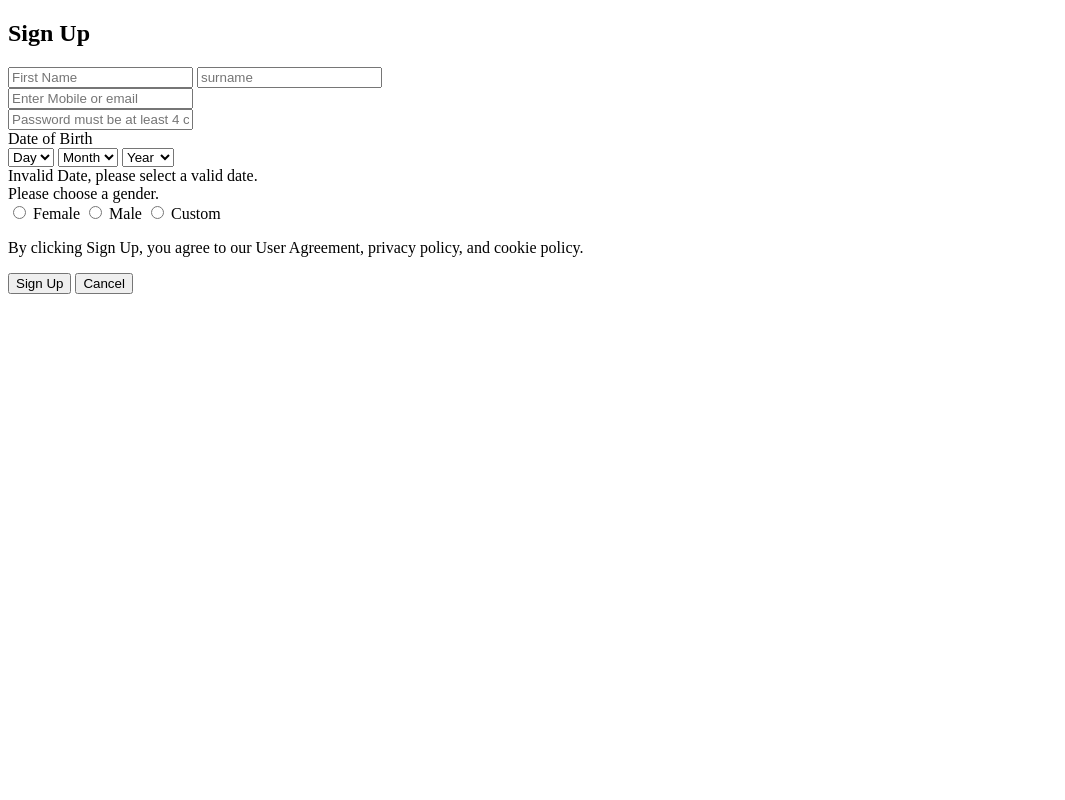
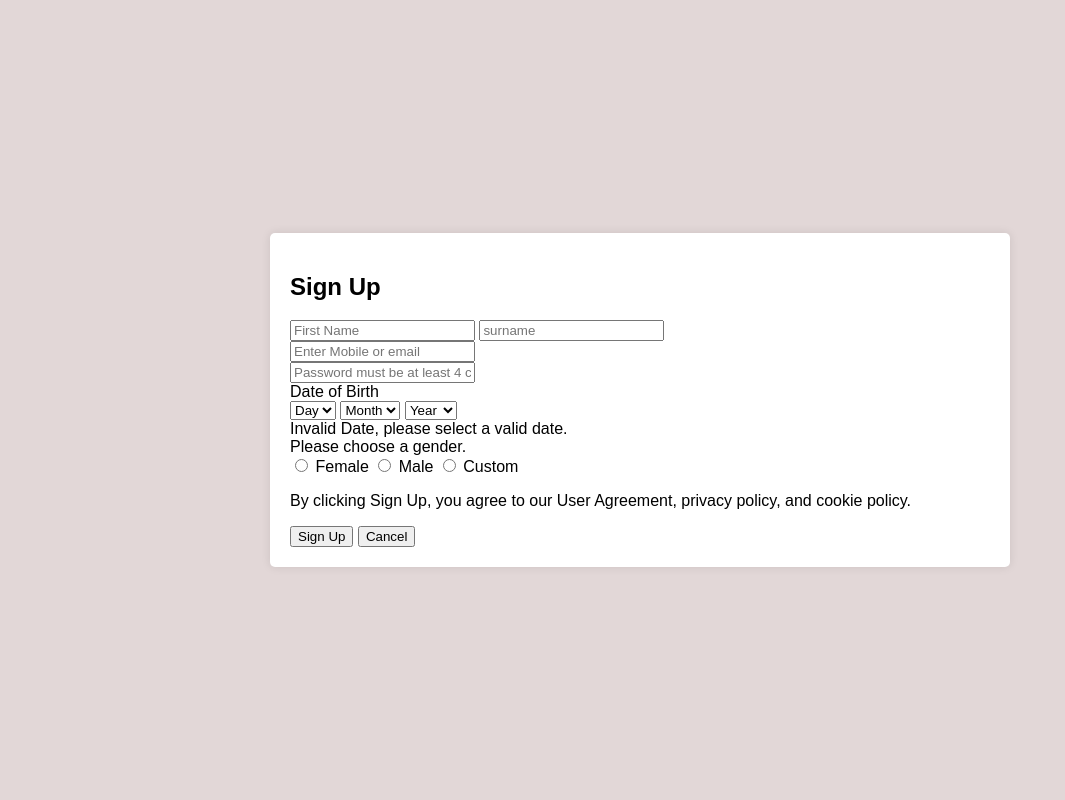
Before and after one commit to RoknuzzamanRokon/portfolio_short_project_for_AsthaIT, a Flask app: page /signup in a window 1280 px wide. Shown: the whole page, without its empty margins (0-1065 px from the left). Run offline with Flask 3, Linux system fonts and the light colour scheme.

Commit message:
Add static file for style.

```diff
--- /dev/null
+++ b/signUp_project_with_flask/static/styles.css
@@ -0,0 +1,19 @@
+body {
+    font-family: Arial, Helvetica, sans-serif;
+    background-color: #e2d7d7;
+    margin: 0;
+    padding: 0;
+    display: flex;
+    justify-content: center;
+    align-items: center;
+    height: 100vh;
+}
+
+.container {
+    width: 700px;
+    background-color: #fff;
+    padding: 20px;
+    border-radius: 5px;
+    box-shadow: 0 0 10px rgba(0, 0, 0, 0.1);
+
+}
--- a/signUp_project_with_flask/templates/signup.html
+++ b/signUp_project_with_flask/templates/signup.html
@@ -4,9 +4,10 @@
     <meta charset="UTF-8">
     <meta name="viewport" content="width=device-width, initial-scale=1.0">
     <title>Signup</title>
+    <link rel="stylesheet" href="{{ url_for('static', filename='styles.css')}}">
 </head>
+
 <body>
-
     <div class="container">
         <h2>Sign Up</h2>
         <form id="signup-form">
```
